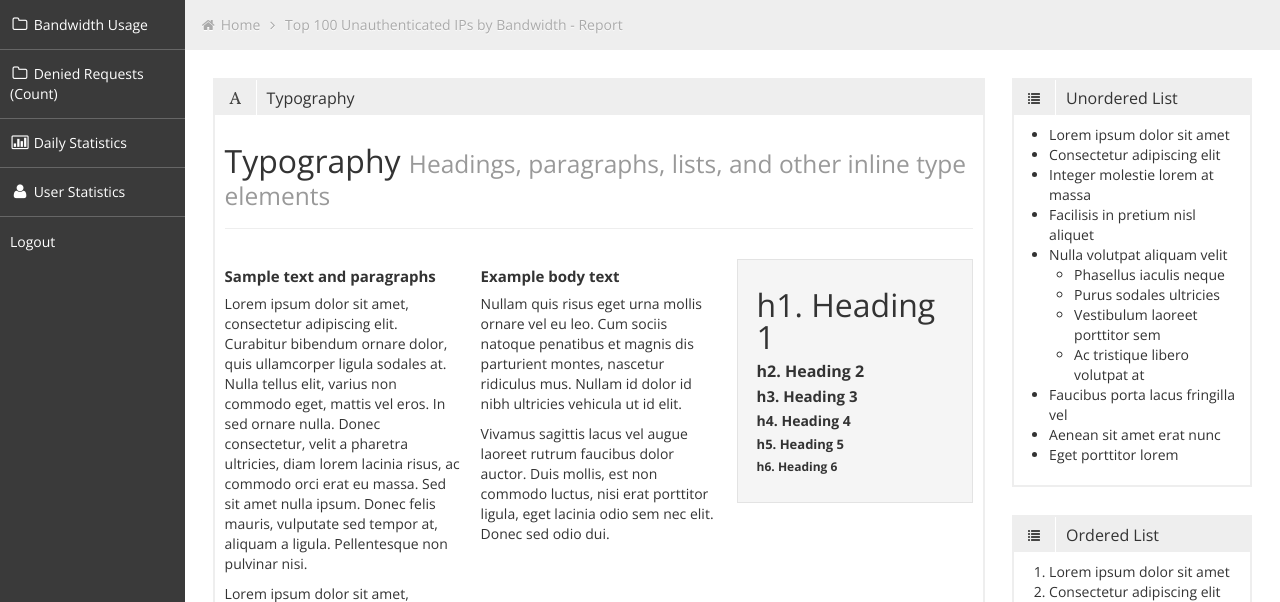
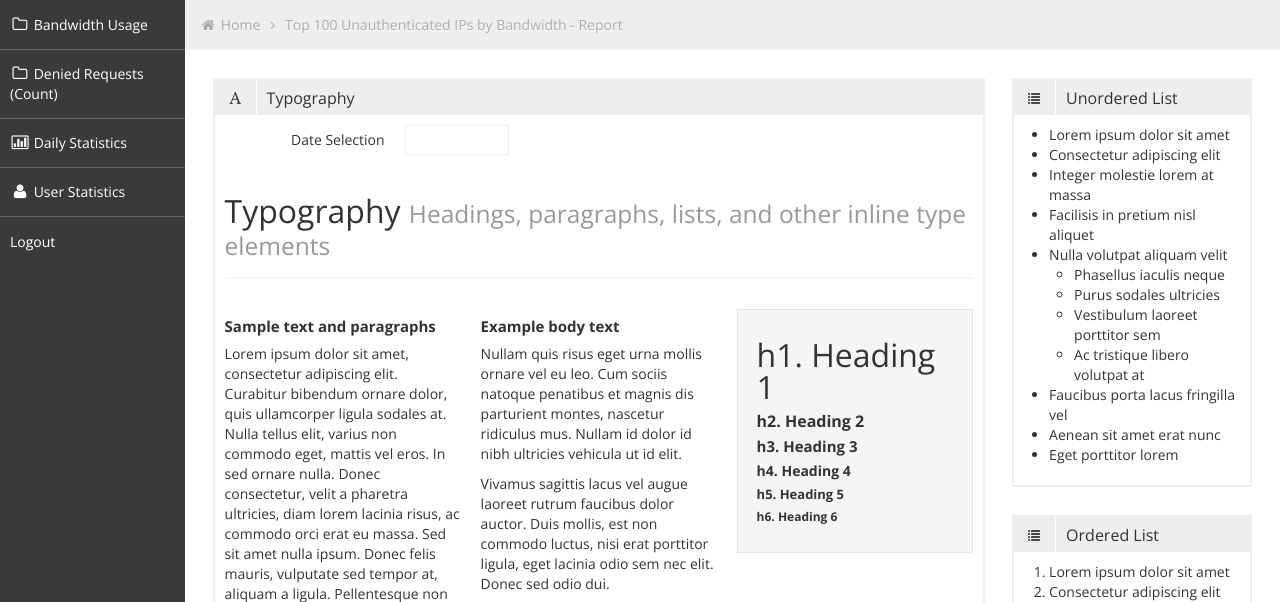
Before and after one commit to fahadysf/bluecoat-loganalyzer, a Django app: template templates/user-stats.html in a window 1280 px wide. Shown: the part 41-643 px from the top of the page. Run offline with Django 3.2, Linux system fonts and the light colour scheme; the template is opened without the code that fills it, so the values that code supplies are empty; some libraries are stand-ins or nearby versions.

Commit message:
Adding date selector support

```diff
--- a/templates/user-stats.html
+++ b/templates/user-stats.html
@@ -19,7 +19,17 @@
             <h2><i class="halflings-icon font"></i><span class="break"></span>Typography</h2>
         </div>
         <div class="box-content">
-              <div class="page-header">
+            <form class="form-horizontal">
+            <fieldset>
+                <div class="control-group">
+                    <label class="control-label" for="date01">Date Selection</label>
+                    <div class="controls">
+                        <input type="text" class="input-small datepicker" id="date01" value="{{ date }}">
+                    </div>
+                </div>
+            </fieldset>
+            </form>
+            <div class="page-header">
                   <h1>Typography <small>Headings, paragraphs, lists, and other inline type elements</small></h1>
               </div>
               <div class="row-fluid">
```
Also changed, not shown: frontend/views.py (+19 -4 lines).
